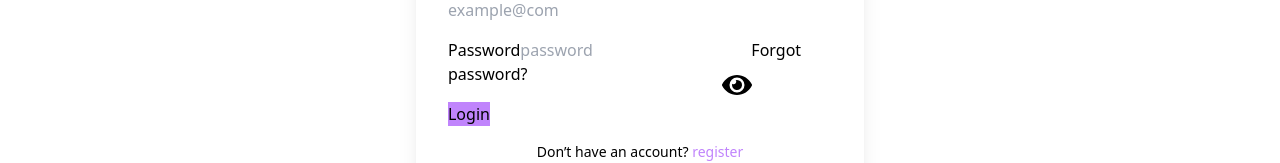
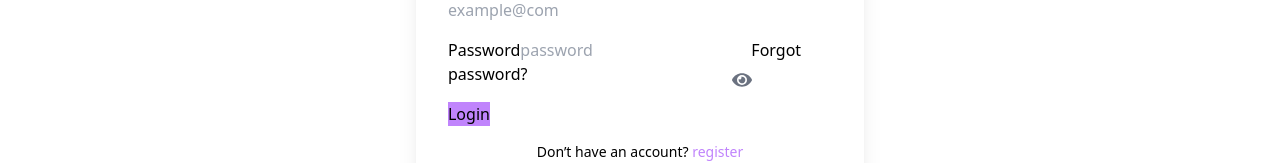
Before and after one commit to tajmirahman/world-tour-web-react, a React (Vite) app in the folder my-project/: page /login in a window 1280 px wide. Shown: the part 664-827 px from the top of the page. Built offline with nearby package versions, Linux system fonts and the light colour scheme; no server answers.

Commit message:
password show and hide done

```diff
--- a/my-project/src/components/Login.jsx
+++ b/my-project/src/components/Login.jsx
@@ -9,7 +9,7 @@ const Login = () => {
 
     const { signInUser } = useContext(authContext);
     const [error, setError] = useState('');
-    const [showPassword,setShowPassword]=useState(false);
+    const [showPassword, setShowPassword] = useState(false);
 
 
     const handleForm = (e) => {
@@ -48,9 +48,13 @@ const Login = () => {
                                 <span class="label-text">Password</span>
                             </label>
                             <input type={showPassword ? 'text' : 'password'} name='password' placeholder="password" class="input input-bordered " required />
-                            <div className='absolute top-8 right-20 text-3xl' onClick={() => setShowPassword((prev) => !prev)}>
+                            <button
+                                type="button"
+                                className="absolute top-8 right-20 text-xl text-gray-500"
+                                onClick={() => setShowPassword((prev) => !prev)}
+                            >
                                 {showPassword ? <FaEyeSlash /> : <FaEye />}
-                            </div>
+                            </button>
                             <label class="label">
                                 <a href="#" class="label-text-alt link link-hover">Forgot password?</a>
                             </label>
```
